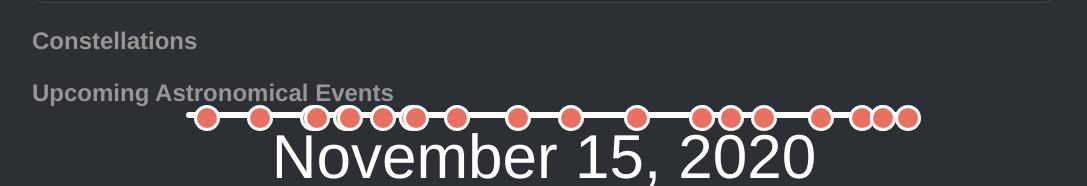
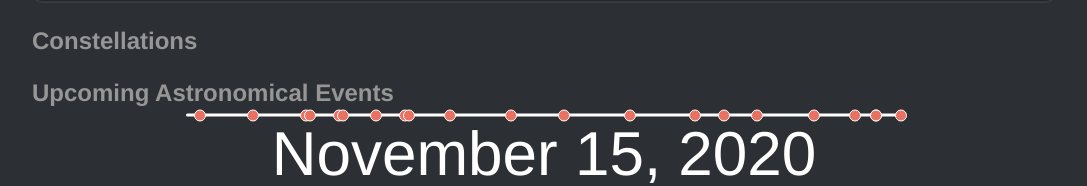
Before and after one commit to HaPham28/Stargazer, a website built with webpack: page src/index.html in a window 1280 px wide. Shown: the part 2842-3028 px from the top of the page, without its empty margins (96-1183 px from the left). Built offline with nearby package versions, Linux system fonts and the light colour scheme.

Commit message:
changed astro timeline css

```diff
--- a/src/astroTimeline.css
+++ b/src/astroTimeline.css
@@ -6,12 +6,12 @@
 }
 
 #astro-line {
-  height: 6px;
+  height: 3px;
   width: 70%;
   background: white;
   border-radius: 5px;
   margin: auto;
-  top: 50%;
+  top: 50% + 50px;
   transform: translateY(-50%);
   position: relative;
 }
@@ -20,7 +20,7 @@
   display: none;
   width: 70%;
   margin: auto;
-  margin-top: 25%;
+  margin-top: 65%;
   text-align: center;
   color: white;
 }
@@ -35,24 +35,24 @@
 }
 
 .astro-circle {
-  width: 20px;
-  height: 20px;
+  width: 10px;
+  height: 10px;
   background: #e97162;
-  border-radius: 15px;
+  border-radius: 10px;
   position: absolute;
-  top: -7px;
-  border: 3px solid white;
+  top: -4px;
+  border: 1px solid white;
   cursor: pointer;
 }
 .astro-circle:before {
   content: '';
-  width: 10px;
-  height: 10px;
-  background: white;
+  width: 12px;
+  height: 12px;
+  background: rgb(255, 204, 170);
   position: absolute;
   border-radius: 100%;
-  top: 2px;
-  left: 2px;
+  top: 0px;
+  left: -1px;
   display: none;
 }
 .astro-circle .popupSpan {
```
